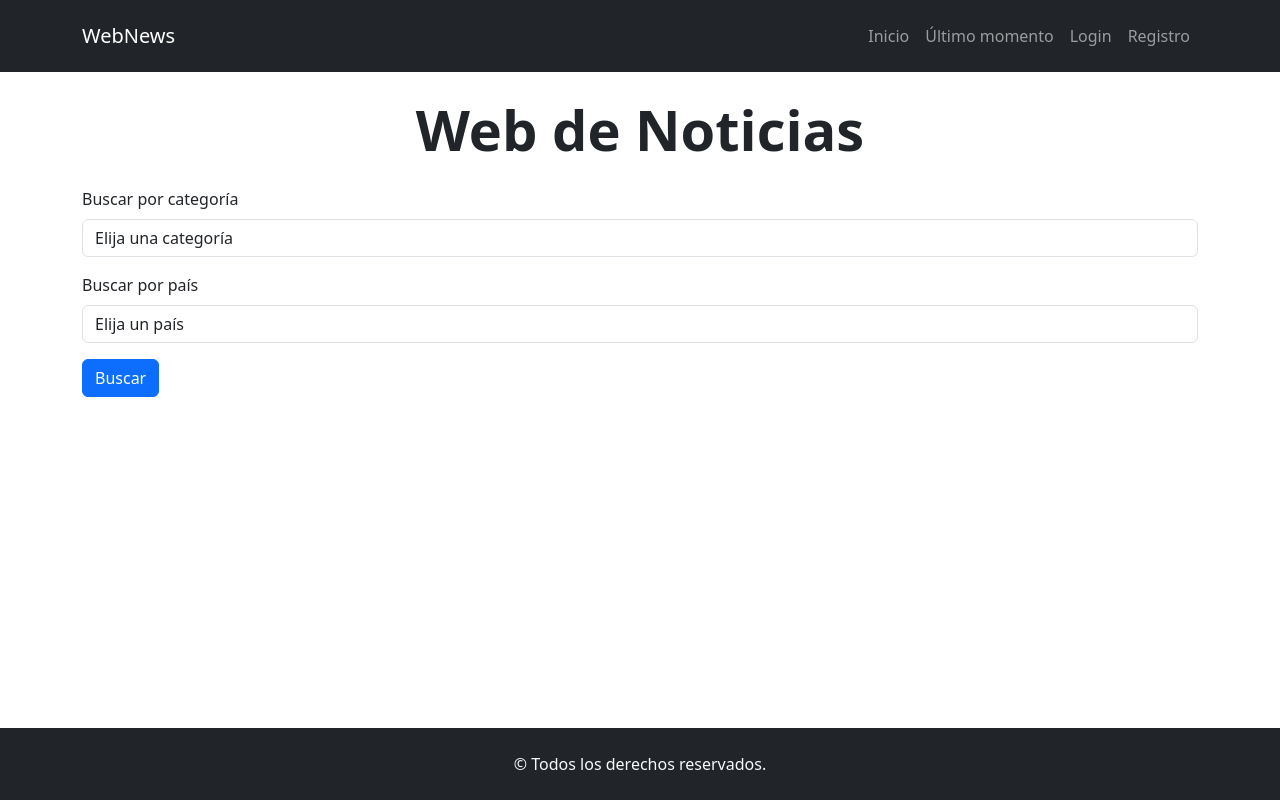
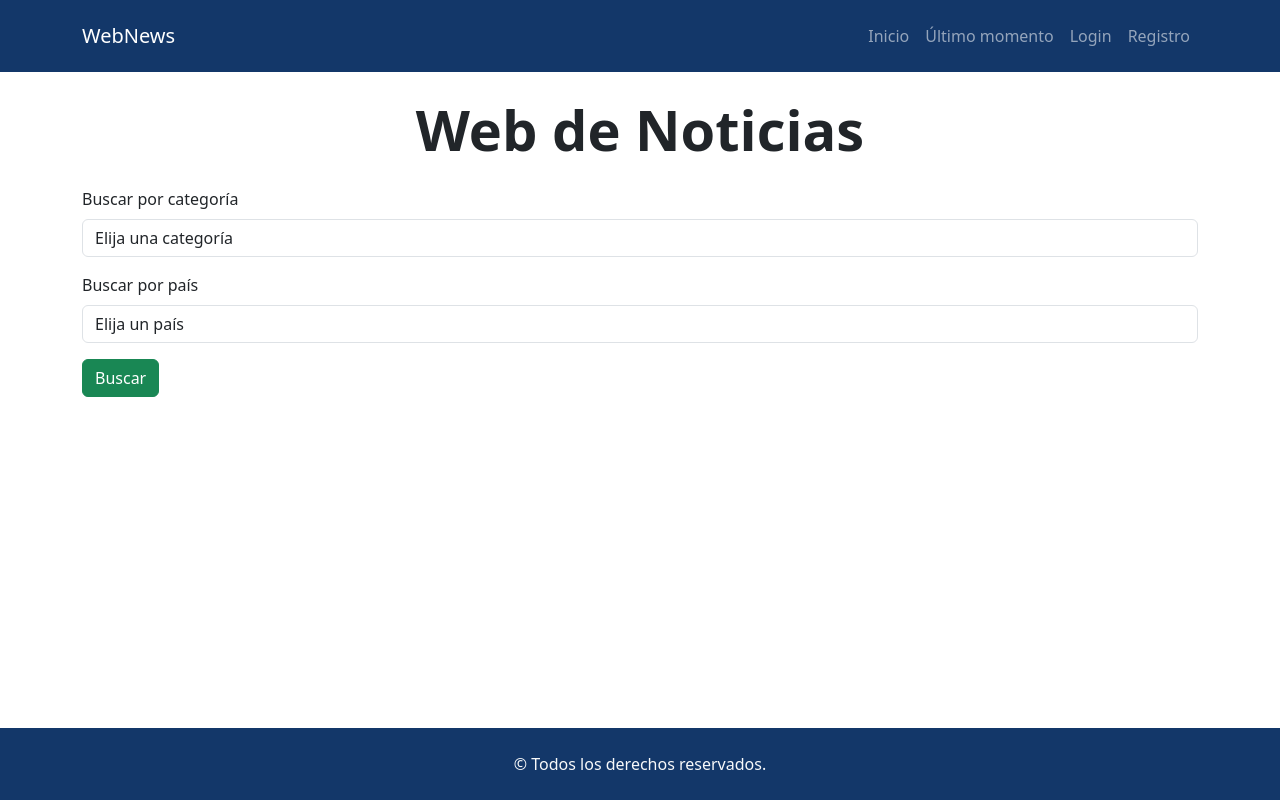
Before and after one commit to lucasecapdevila/react-tp1-ejercicio11_12, a React (Vite) app: page / in a window 1280 px wide. Built offline with nearby package versions, Linux system fonts and the light colour scheme.

Commit message:
se cambia el color en navbar y footer

```diff
--- a/src/App.css
+++ b/src/App.css
@@ -2,6 +2,10 @@
   display: flex;
   flex-direction: column;
   min-height: 100vh;
+}
+
+.bg-blue{
+  background:#133769;
 }
 
 .mainPage{
--- a/src/components/Formulario.jsx
+++ b/src/components/Formulario.jsx
@@ -61,7 +61,7 @@ const Formulario = ({setNews}) => {
         <Form.Text className="text-danger">{errors.pais?.message}</Form.Text>
       </Form.Group>
 
-      <Button type="submit">Buscar</Button>
+      <Button type="submit" variant="success">Buscar</Button>
     </Form>
   )
 }
--- a/src/components/Noticia.jsx
+++ b/src/components/Noticia.jsx
@@ -11,7 +11,7 @@ const Noticia = ({result}) => {
           <Card.Text>{result.description}</Card.Text>
         </Card.Body>
         <Card.Footer className='d-flex'>
-          <a href={result.link} target='_blank' className='btn btn-primary ms-auto align-self-end'>Ver más</a>
+          <a href={result.link} target='_blank' className='btn btn-primary ms-auto'>Ver más</a>
         </Card.Footer>
       </Card>
     </Col>
--- a/src/components/common/BarraNavegacion.jsx
+++ b/src/components/common/BarraNavegacion.jsx
@@ -2,7 +2,7 @@ import { Container, Nav, Navbar } from "react-bootstrap"
 
 const BarraNavegacion = () => {
   return (
-    <Navbar expand='lg' bg="dark" data-bs-theme="dark" className="py-3">
+    <Navbar expand='lg' data-bs-theme="dark" className="bg-blue py-3">
       <Container>
         <Navbar.Brand href="/">WebNews</Navbar.Brand>
         <Navbar.Toggle aria-controls="basic-navbar-nav" />
--- a/src/components/common/Footer.jsx
+++ b/src/components/common/Footer.jsx
@@ -1,6 +1,6 @@
 const Footer = () => {
   return (
-    <footer className="bg-dark">
+    <footer className="bg-blue">
       <p className="m-0 text-center py-4 text-light">&copy; Todos los derechos reservados.</p>
     </footer>
   )
```
